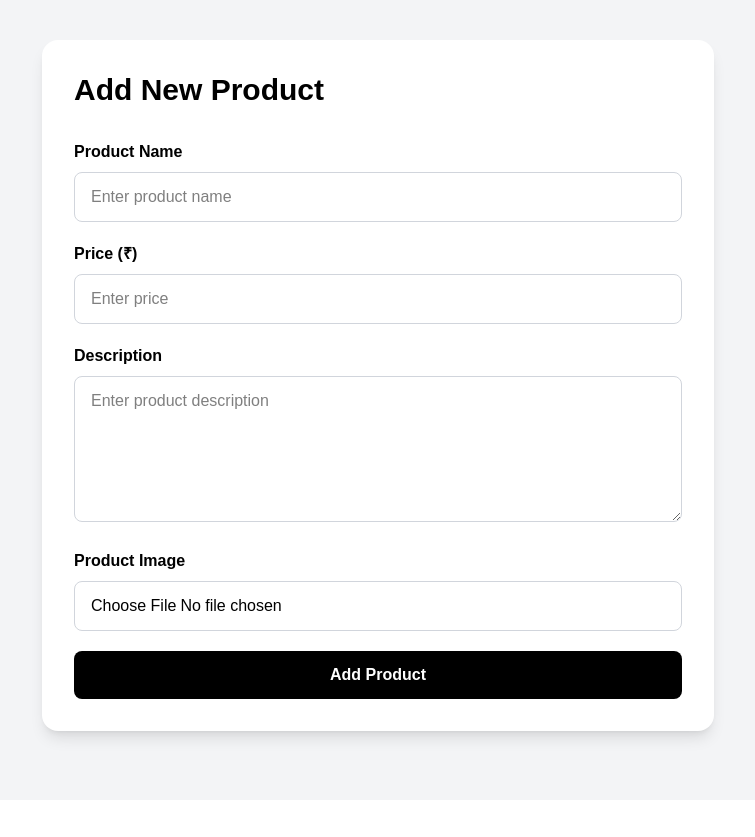
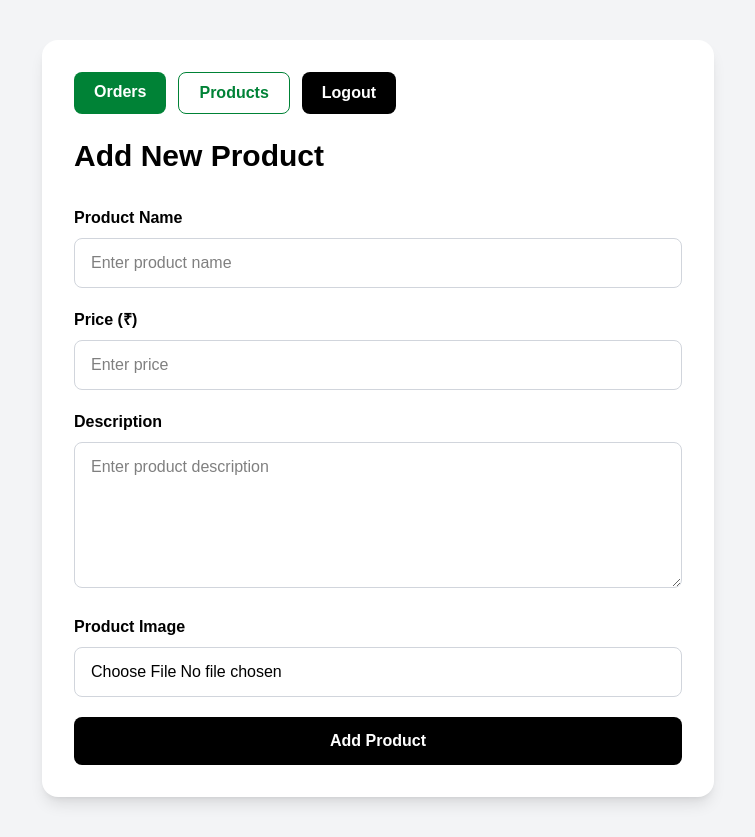
Before and after one commit to ishurathibijnor-lab/sgav-healthcare, a Next.js app: page /admin/products in a window 1280 px wide. Shown: the whole page, without its empty margins (262-1017 px from the left). Before the commit the page ends 800 px from the top, so only its background shows below. Built offline with nearby package versions, Linux system fonts and the light colour scheme; no server answers.

Commit message:
Add website navigation

```diff
--- a/app/admin/orders/page.tsx
+++ b/app/admin/orders/page.tsx
@@ -77,7 +77,13 @@ export default function AdminOrdersPage() {
             </p>
           </div>
 
-          <div className="flex gap-3">
+          <div className="flex flex-wrap gap-3">
+            <a
+  href="/admin/orders"
+  className="rounded-lg bg-green-700 px-5 py-2 font-semibold text-white hover:bg-green-800"
+>
+  Orders
+</a>
             <a
               href="/admin/products"
               className="rounded-lg bg-green-700 px-5 py-2 font-semibold text-white hover:bg-green-800"
--- a/app/admin/products/page.tsx
+++ b/app/admin/products/page.tsx
@@ -69,7 +69,33 @@ export default function AdminProductsPage() {
   return (
     <main className="min-h-screen bg-gray-100 px-6 py-10">
       <div className="mx-auto max-w-2xl rounded-2xl bg-white p-8 shadow-lg">
-        <h1 className="text-3xl font-bold text-black">
+
+       <div className="mb-6 flex flex-wrap gap-3">
+  <a
+    href="/admin/orders"
+    className="rounded-lg bg-green-700 px-5 py-2 font-semibold text-white hover:bg-green-800"
+  >
+    Orders
+  </a>
+
+  <a
+    href="/admin/products"
+    className="rounded-lg border border-green-700 px-5 py-2 font-semibold text-green-700 hover:bg-green-50"
+  >
+    Products
+  </a>
+
+  <button
+    onClick={async () => {
+      await supabase.auth.signOut();
+      window.location.href = "/admin/login";
+    }}
+    className="rounded-lg bg-black px-5 py-2 font-semibold text-white hover:bg-gray-800"
+  >
+    Logout
+  </button>
+</div>
+ <h1 className="text-3xl font-bold text-black">
           Add New Product
         </h1>
 
--- a/app/page.tsx
+++ b/app/page.tsx
@@ -42,11 +42,29 @@ useEffect(() => {
             </p>
           </div>
 
-          <nav className="hidden gap-6 text-sm font-medium sm:flex">
-            <a href="#home">Home</a>
-            <a href="#products">Products</a>
-            <a href="#about">About</a>
-            <a href="#contact">Contact</a>
+         <nav className="flex flex-wrap items-center justify-end gap-4 text-sm font-medium sm:gap-6">
+  <a href="#home" className="hover:text-green-700">
+    Home
+  </a>
+
+  <a href="#products" className="hover:text-green-700">
+    Products
+  </a>
+
+  <a href="#about" className="hover:text-green-700">
+    About
+  </a>
+
+  <a href="#contact" className="hover:text-green-700">
+    Contact
+  </a>
+
+  <Link
+    href="/track-order"
+    className="font-semibold text-green-700 hover:underline"
+  >
+    Track Order
+  </Link>
 
   <Link
     href="/cart"
```
Lines whose indentation alone changed are shown as unchanged.
